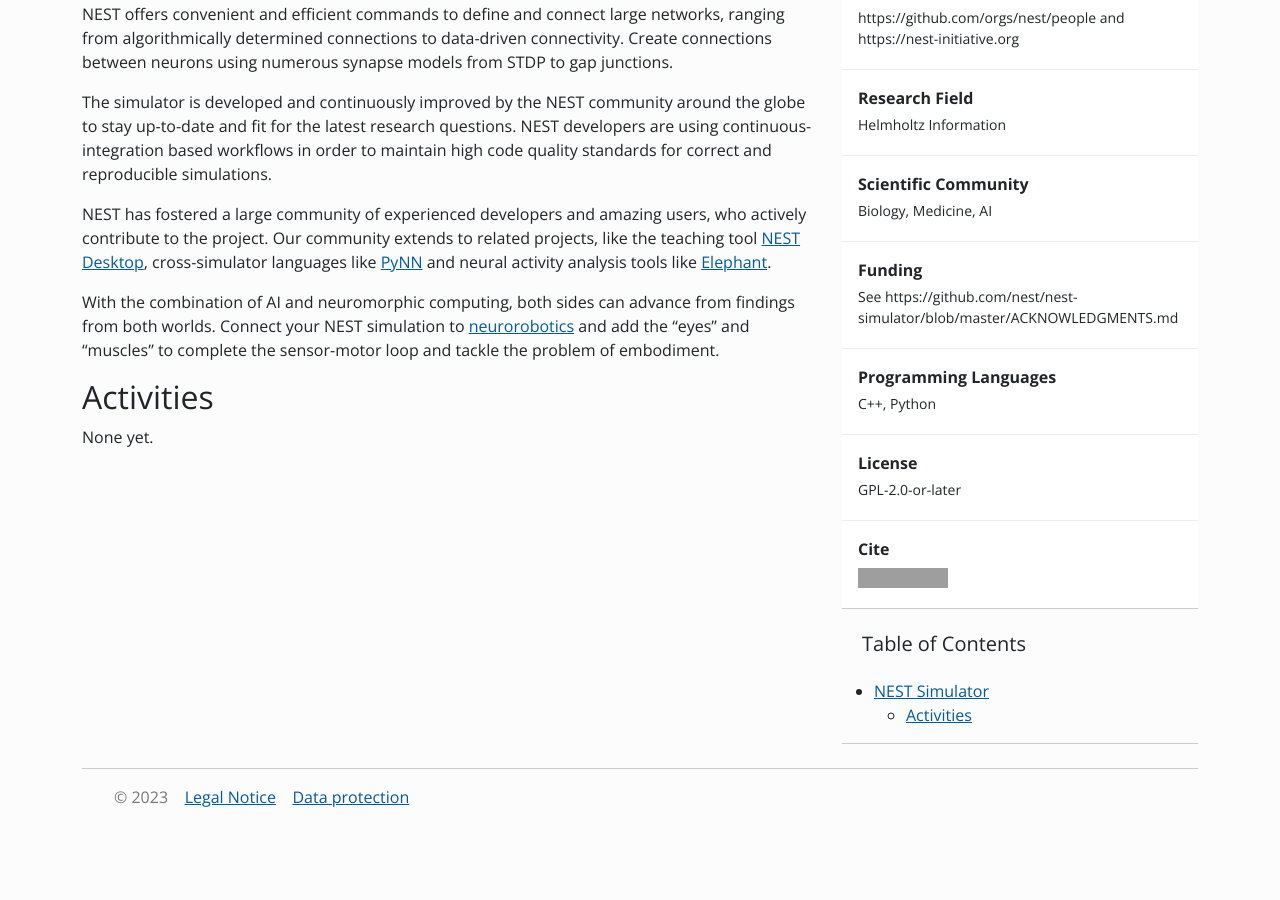
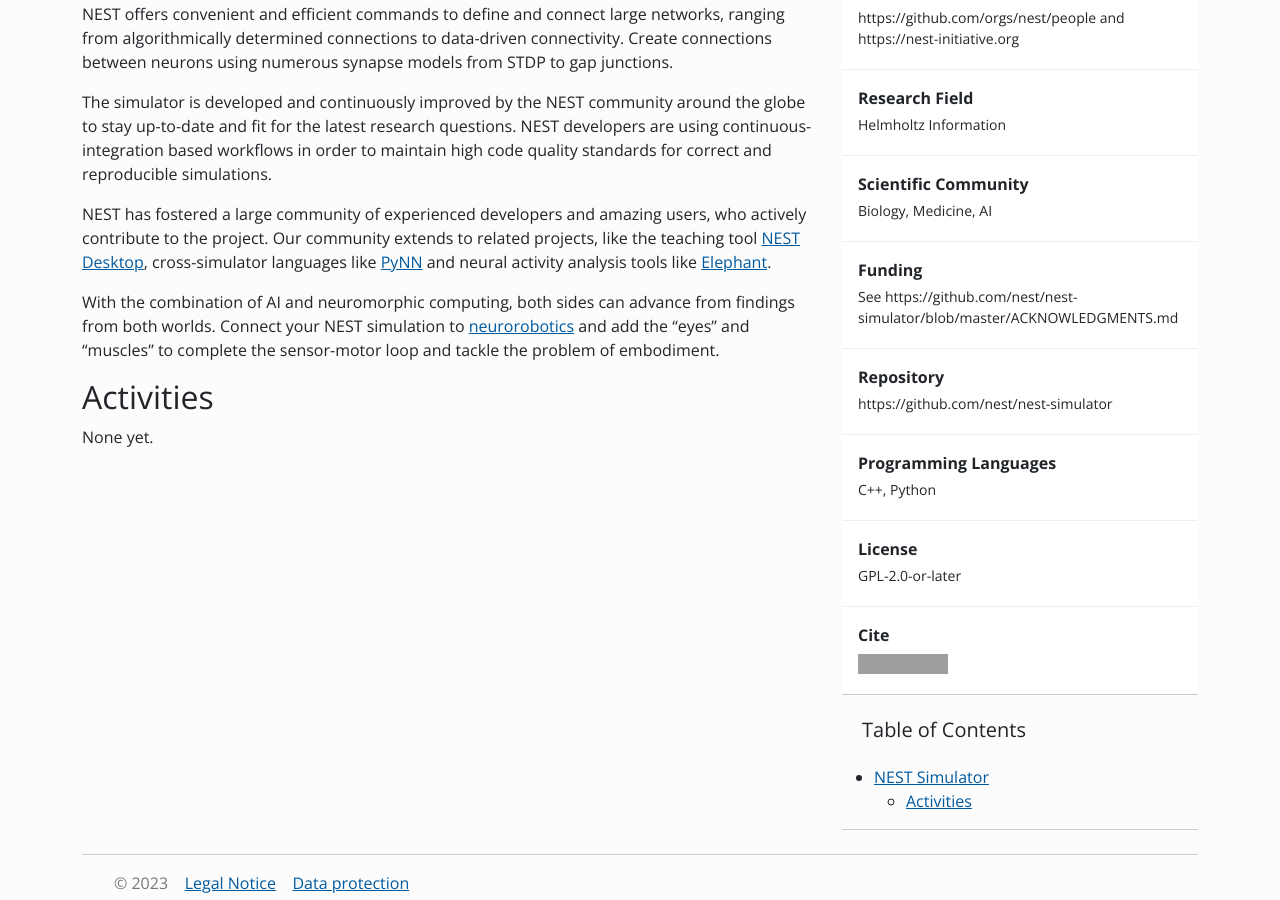
Before and after one commit to Helmholtz-HiRSE/helmholtz-hirse.github.io, a Jekyll site: the page built from _codes/nest.md, in a window 1280 px wide and 900 px high, scrolled down 852 px. Built offline with Jekyll 4.4.1, drawn with Linux system fonts in a browser that asks for light colours; nearby versions of some CDN libraries; before the commit the page ends 1666 px from its top, so only the background shows below that; some of the changed lines change nothing that is shown; grey boxes are pictures that could not be loaded.

Commit message:
add workflow to periodically check for outdated links in description

```diff
--- a/_codes/nest.md
+++ b/_codes/nest.md
@@ -9,6 +9,7 @@
 Research Field: Helmholtz Information
 Scientific Community: Biology, Medicine, AI
 Funding: See https://github.com/nest/nest-simulator/blob/master/ACKNOWLEDGMENTS.md
+Repository: https://github.com/nest/nest-simulator
 Programming Languages: C++, Python
 License: GPL-2.0-or-later
 Cite:  <a href="https://doi.org/10.5281/zenodo.5886894" alt="NEST 3.2"><img src="https://zenodo.org/badge/DOI/10.5281/zenodo.5886894.svg" alt="DOI"></a>
```
Also changed, not shown: .github/workflows/check-for-updates.yml (added).
